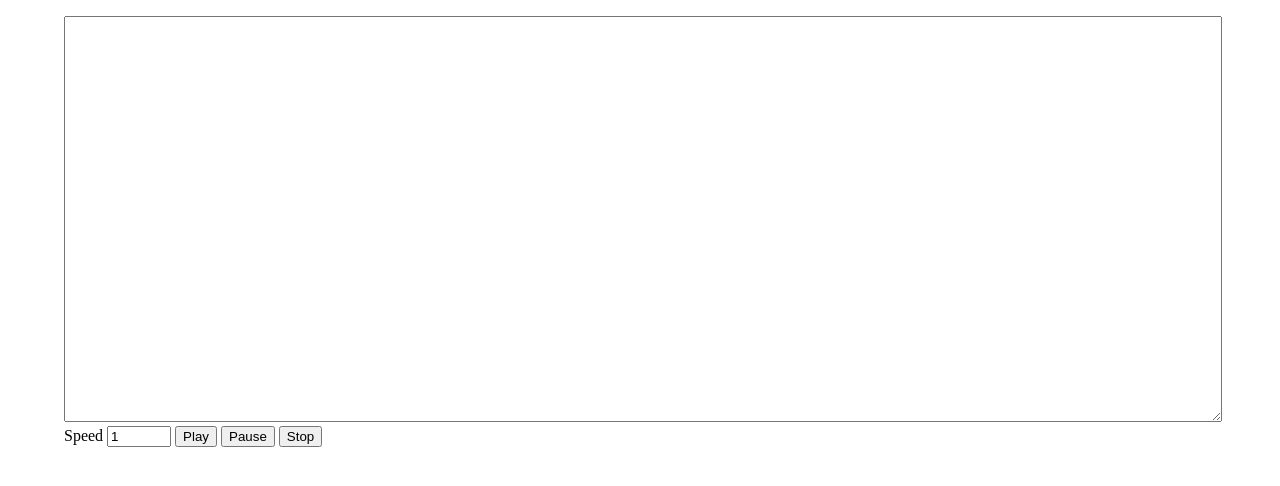
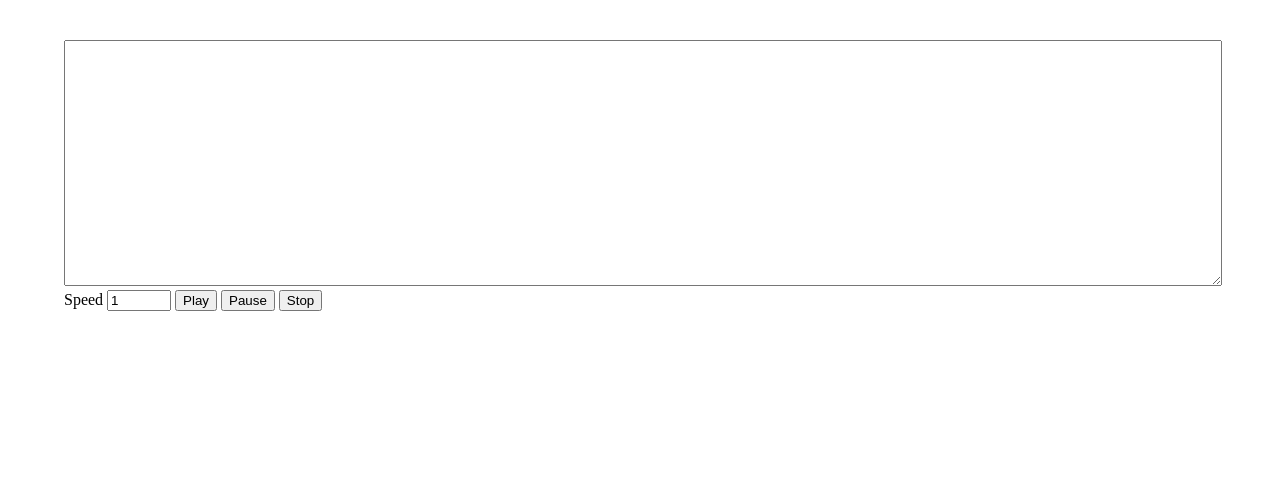
Before and after one commit to hetref/textToSpeech, a plain HTML site: page index.html in a window 1280 px wide. Drawn offline with Linux system fonts and the light colour scheme.

Commit message:
next commit

```diff
--- a/index.html
+++ b/index.html
@@ -1,17 +1,17 @@
 <!DOCTYPE html>
 <html>
 <head>
-	<title>Text To Speech</title>
+	<title> Text To Speech </title>
 	<style>
     body {
       width: 90%;
       margin: 0 auto;
-      margin-top: 1rem;
+      margin-top: 2.5rem;
     }
 
     #text {
       width: 100%;
-      height: 50vh;
+      height: 30vh;
     }
   </style>
 </head>
```
